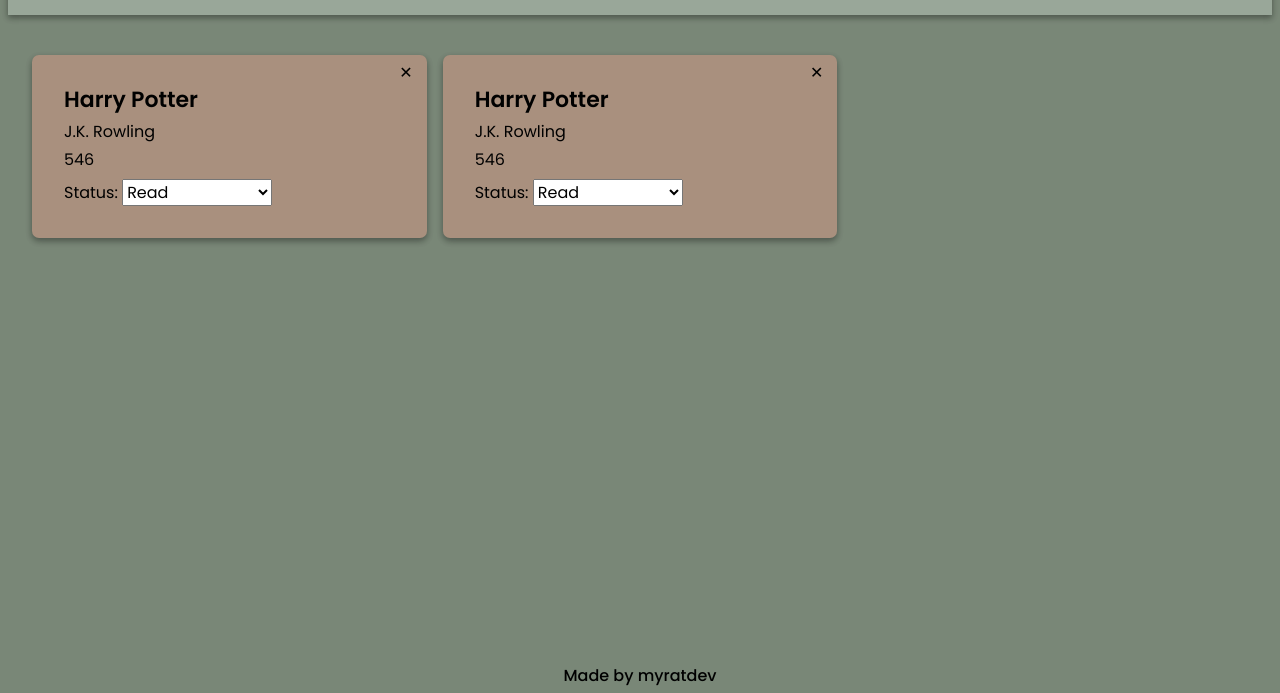
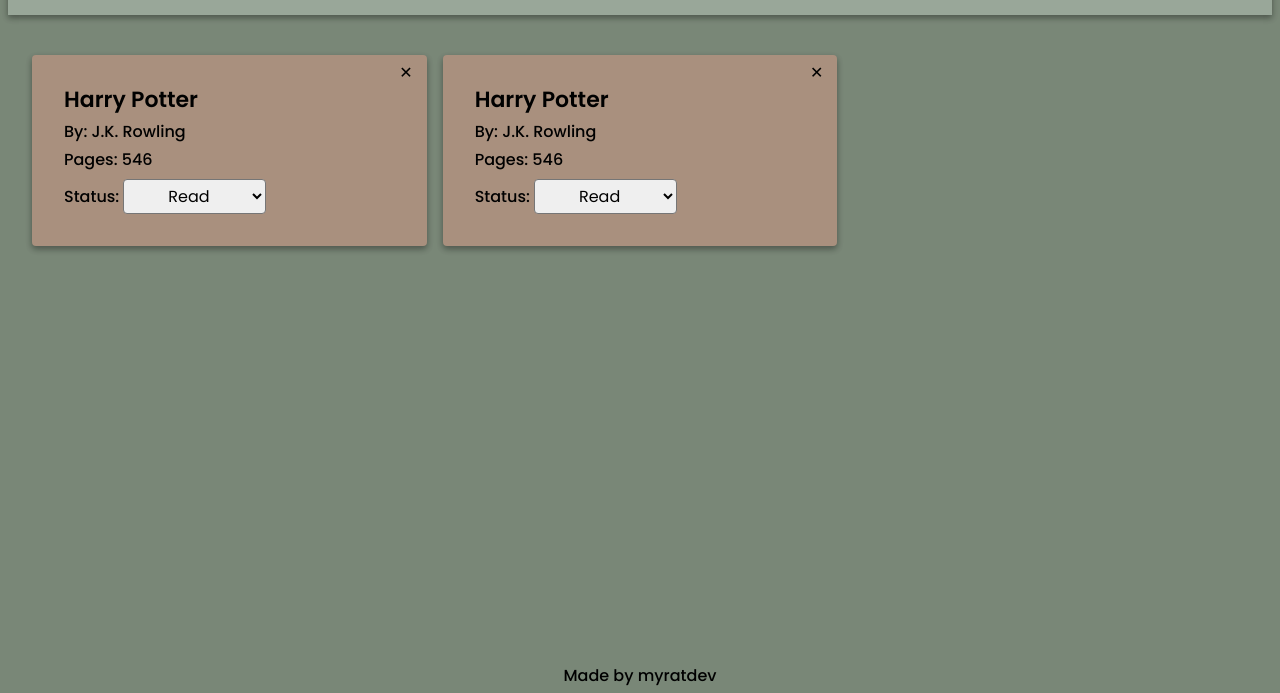
Before and after one commit to myratdev/Library, a plain HTML site: page index.html in a window 1280 px wide. Shown: the part 107-800 px from the top of the page. Drawn offline with Linux system fonts and the light colour scheme.

Commit message:
finish styles

```diff
--- a/index.html
+++ b/index.html
@@ -41,13 +41,13 @@
       <main class="main">
         <div class="card">
           <div class="card__title">Harry Potter</div>
-          <div class="card__author">J.K. Rowling</div>
-          <div class="card__pages">546</div>
+          <div class="card__author">By: J.K. Rowling</div>
+          <div class="card__pages">Pages: 546</div>
           <div class="card__select">
             <label for="card__status">Status: </label>
             <select name="card__status" id="status">
 
-              <option value="read">Read</option>
+              <option value="read" >Read</option>
               <option value="wantToRead"> Want to read</option>
 
             </select>
@@ -57,8 +57,8 @@
 
         <div class="card">
           <div class="card__title">Harry Potter</div>
-          <div class="card__author">J.K. Rowling</div>
-          <div class="card__pages">546</div>
+          <div class="card__author">By: J.K. Rowling</div>
+          <div class="card__pages">Pages: 546</div>
           <div class="card__select">
             <label for="card__status">Status: </label>
             <select name="card__status" id="status">
--- a/scss/style.scss
+++ b/scss/style.scss
@@ -1,5 +1,8 @@
-@use './__variables' as *;
-@use './__mixins' as *;
+@use './_variables' as *;
+@use './_mixins' as *;
+
+
+
 
 
 
@@ -33,7 +36,8 @@
 
 
   &__label {
-    font-size: 32px;
+    font-size: 36px;
+    font-weight: 900;
 
   }
 
@@ -47,6 +51,16 @@
     padding: 16px 32px;
     background-color: #A9907E;
     border-radius: 8px;
+    box-shadow: rgba(0, 0, 0, 0.16) 0px 3px 6px, rgba(0, 0, 0, 0.23) 0px 3px 6px;
+    transition: ease 0.15s;
+    &:hover {
+
+
+
+      scale: 105%;
+
+
+    }
   }
 
 }
@@ -73,16 +87,23 @@
   .card {
     @extend %flex-column;
     position: relative;
-
+    font-weight: 500;
     justify-content: center;
     gap: 10px;
 
-    height: max-content;
+
 
     background-color: $third-bg-color;
     box-shadow: rgba(0, 0, 0, 0.16) 0px 3px 6px, rgba(0, 0, 0, 0.23) 0px 3px 6px;
-    border-radius: 7px;
+    border-radius: 4px;
     padding: 32px;
+    transition: ease 0.15s;
+
+
+    &:hover {
+      scale: 103%;
+
+    }
 
 
     &__title {
@@ -96,11 +117,29 @@
       right: 8px;
       background-color: transparent;
       border: none;
+      &:hover {
+        transition: ease-in 0.15s;
+        color: red;
+      }
     }
 
     select {
-      width: 150px;
+      border-radius: 4px;
+      padding: 4px 8px;
+      text-align: center;
+      // border: none;
+
+
+
     }
+
+
+
+
+
+
+
+
   }
 }
 
```
Also changed, not shown: dist/style.css, scss/_mixins.scss (renamed from scss/__mixins.scss), scss/_variables.scss (renamed from scss/__variables.scss), 1 other file.
